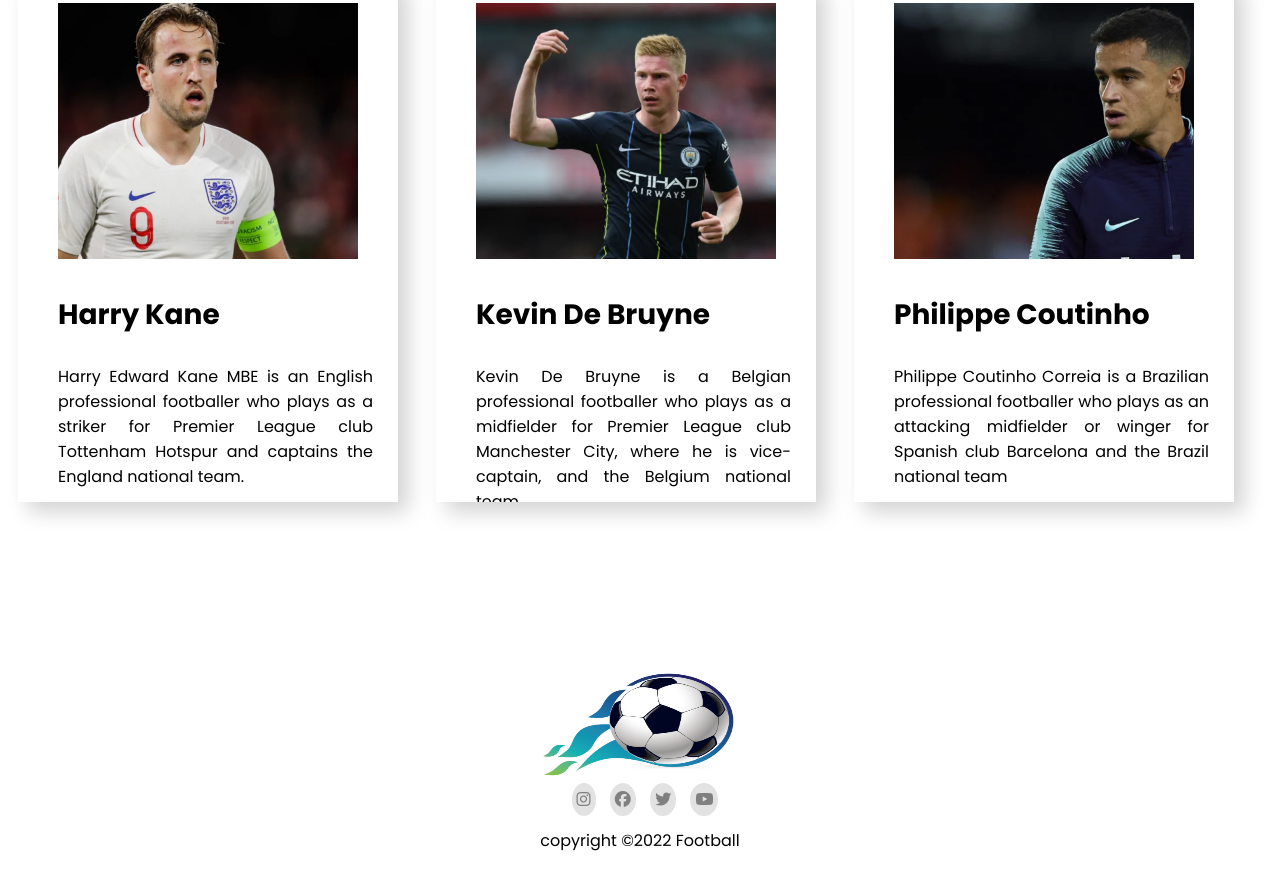
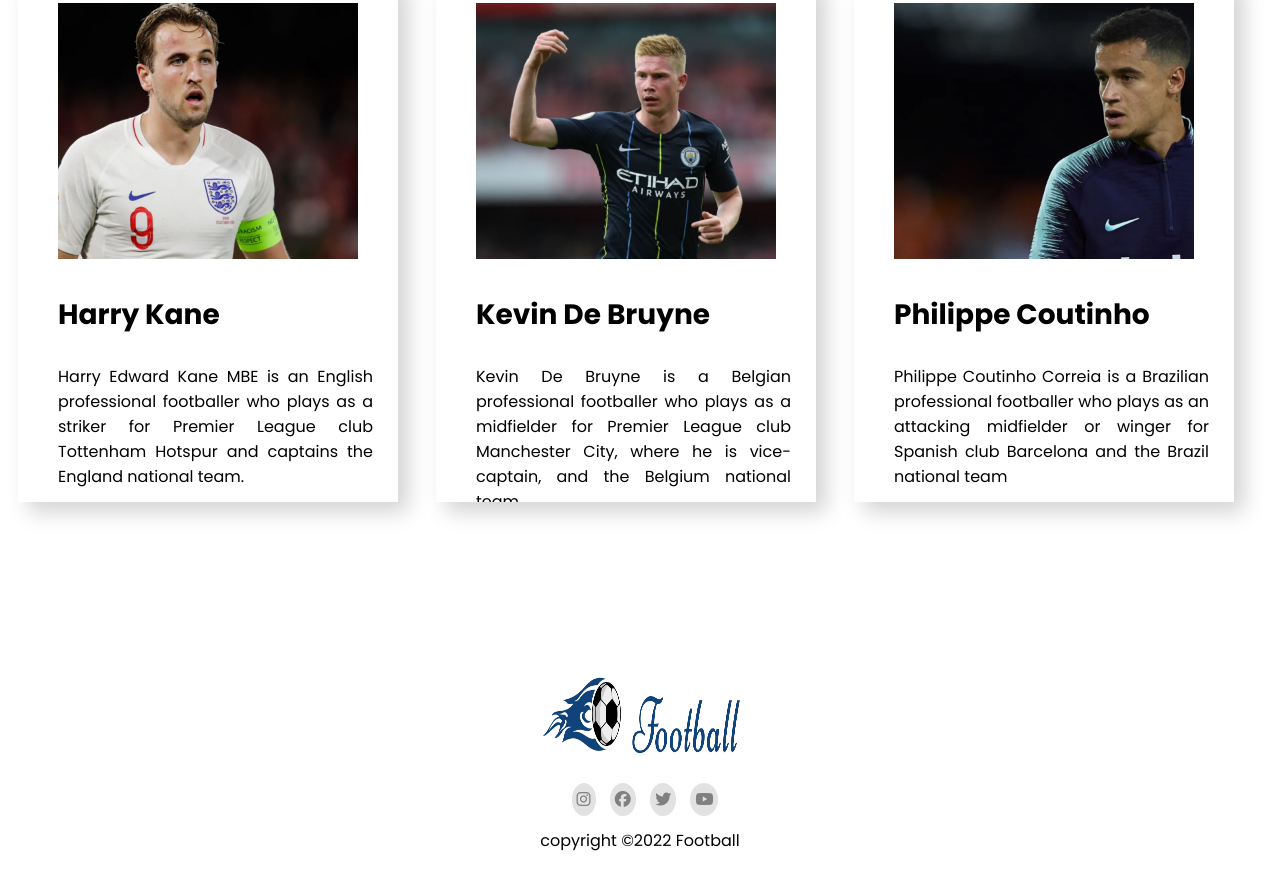
Before and after one commit to Khalid82/responsive-football, a plain HTML site: page index.html in a window 1280 px wide. Shown: the part 2440-3330 px from the top of the page. Drawn offline with Linux system fonts and the light colour scheme.

Commit message:
2nd-commit

```diff
--- a/index.html
+++ b/index.html
@@ -117,7 +117,7 @@
         <section>
             <div class="footer">
                 <div class="footer-image">
-                    <img src="images/football.png" alt="">
+                    <img src="images/Logo.png" alt="">
                 </div>
                 <div class="icon">
                     <a href=""><i class="fab fa-instagram"></i></a>
```
